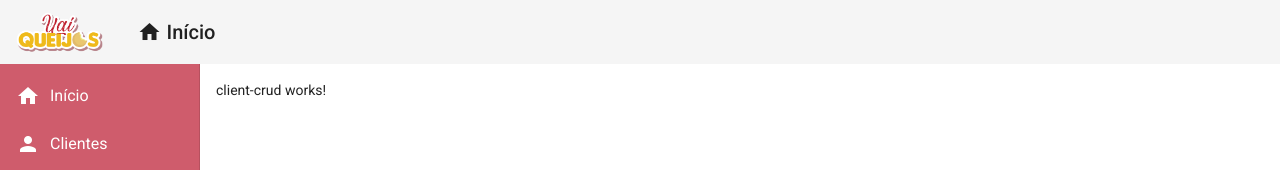
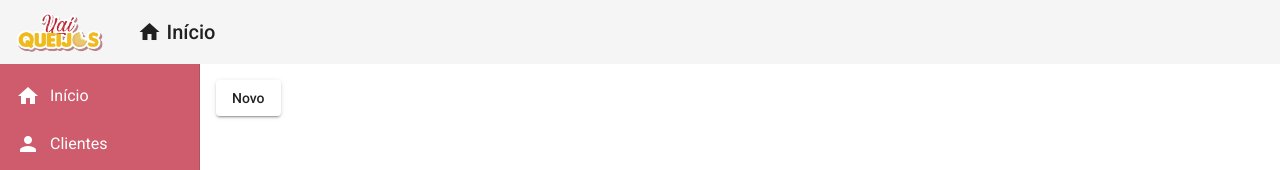
Before and after one commit to tborgesa/Cod3er-Angular9, an Angular app in the folder frontend/: page /client in a window 1280 px wide. Shown: the top 170 px of the page. Built offline with nearby package versions, Linux system fonts and the light colour scheme.

Commit message:
Criando o botão novo e corrigindo nome de pasta product->client

```diff
--- a/frontend/src/app/app-routing.module.ts
+++ b/frontend/src/app/app-routing.module.ts
@@ -1,4 +1,4 @@
-import { ClientCreateComponent } from './components/product/client-create/client-create.component';
+import { ClientCreateComponent } from './components/client/client-create/client-create.component';
 import { NgModule } from '@angular/core';
 import { Routes, RouterModule } from '@angular/router';
 import { ClientCrudComponent } from './views/client-crud/client-crud.component';
--- a/frontend/src/app/app.module.ts
+++ b/frontend/src/app/app.module.ts
@@ -1,3 +1,4 @@
+import { MatButtonModule } from '@angular/material/button';
 import { BrowserModule } from '@angular/platform-browser';
 import { NgModule } from '@angular/core';
 
@@ -15,7 +16,7 @@ import { MatCardModule } from  '@angular/material/card';
 import { MatListModule } from '@angular/material/list';
 import { HomeComponent } from './views/home/home.component';
 import { ClientCrudComponent } from './views/client-crud/client-crud.component';
-import { ClientCreateComponent } from './components/product/client-create/client-create.component';
+import { ClientCreateComponent } from './components/client/client-create/client-create.component';
 
 @NgModule({
   declarations: [
@@ -34,7 +35,8 @@ import { ClientCreateComponent } from './components/product/client-create/client
     MatToolbarModule,
     MatSidenavModule,
     MatListModule,
-    MatCardModule
+    MatCardModule,
+    MatButtonModule
   ],
   providers: [],
   bootstrap: [AppComponent]
--- a/frontend/src/app/views/client-crud/client-crud.component.html
+++ b/frontend/src/app/views/client-crud/client-crud.component.html
@@ -1 +1,3 @@
-<p>client-crud works!</p>
+<button mat-raised-button (click)="navegateToClientCreate()">
+    Novo
+</button>
--- a/frontend/src/app/views/client-crud/client-crud.component.ts
+++ b/frontend/src/app/views/client-crud/client-crud.component.ts
@@ -1,3 +1,4 @@
+import { Router } from '@angular/router';
 import { Component, OnInit } from '@angular/core';
 
 @Component({
@@ -7,9 +8,12 @@ import { Component, OnInit } from '@angular/core';
 })
 export class ClientCrudComponent implements OnInit {
 
-  constructor() { }
+  constructor(private router: Router) { }
 
   ngOnInit(): void {
   }
 
+  navegateToClientCreate(): void {
+    this.router.navigate(['/client/create'])
+  }
 }
```
Also changed, not shown: frontend/src/app/components/client/client-create/client-create.component.css (added), frontend/src/app/components/client/client-create/client-create.component.html (renamed from frontend/src/app/components/product/client-create/client-create.component.html), frontend/src/app/components/client/client-create/client-create.component.ts (renamed from frontend/src/app/components/product/client-create/client-create.component.ts).
